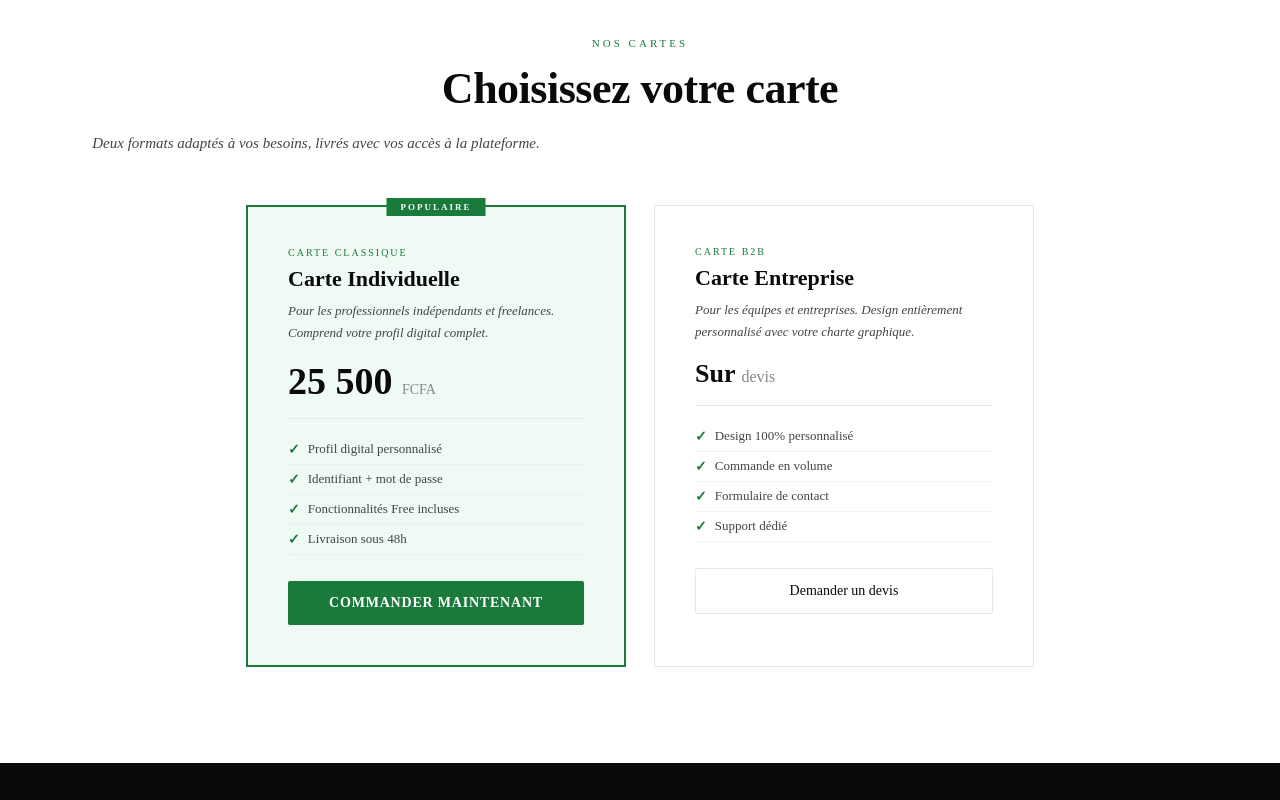
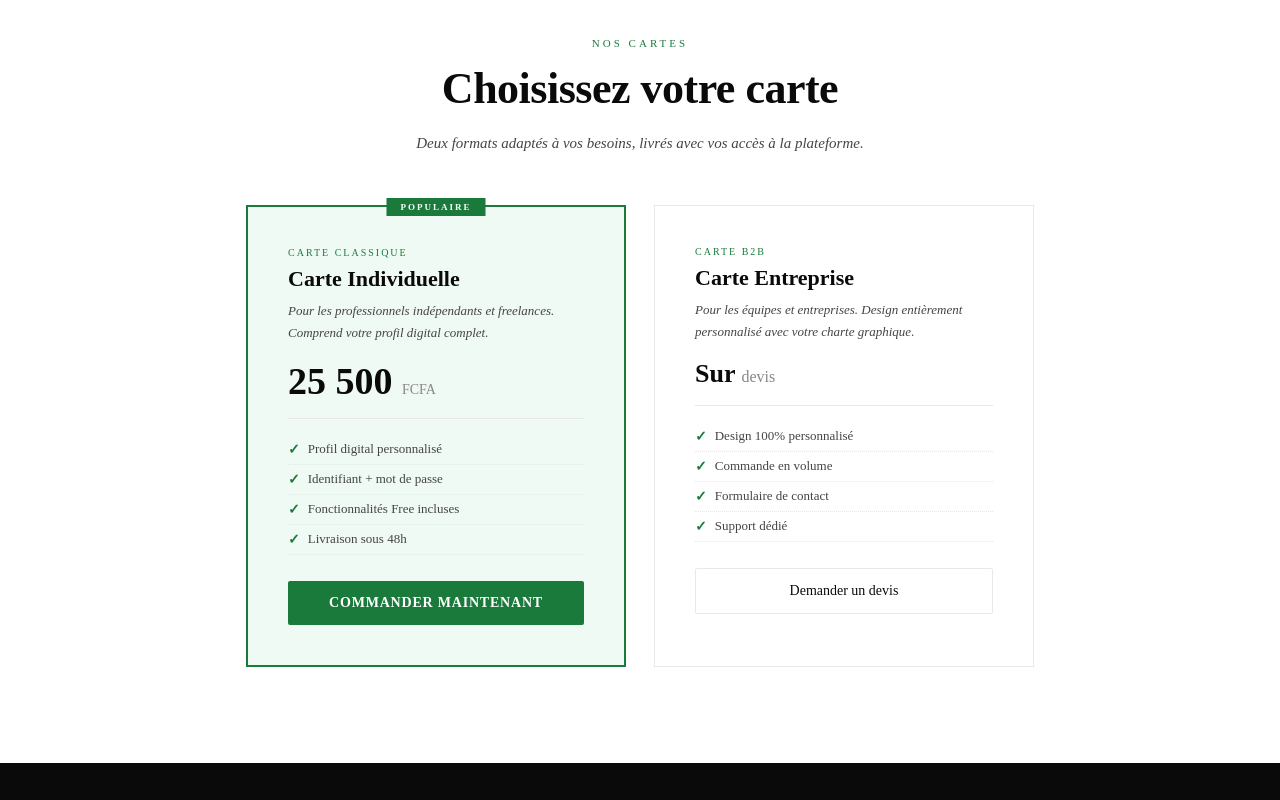
Before and after one commit to leadwase/LeadWasev2, a website: page public/index.html in a window 1280 px wide. Shown: the part 780-1580 px from the top of the page. Drawn offline with Linux system fonts and the light colour scheme; no server answers.

Commit message:
Update style.css

```diff
--- a/public/css/style.css
+++ b/public/css/style.css
@@ -38,7 +38,7 @@ a{text-decoration:none;color:inherit}
 .sec-eyebrow::before{content:'';display:block;width:24px;height:1px;background:var(--green)}
 .sec-h2{font-size:clamp(28px,3.5vw,44px);font-weight:bold;letter-spacing:-.5px;color:var(--black);margin-bottom:16px;line-height:1.1}
 .sec-black .sec-h2{color:var(--white)}
-.sec-sub{font-size:15px;color:var(--gray2);line-height:1.8;max-width:520px;margin-bottom:48px;font-style:italic}
+.sec-sub{font-size:15px;color:var(--gray2);line-height:1.8;/*max-width:520px;*/margin-bottom:48px;font-style:italic}
 .sec-black .sec-sub{color:var(--gray3)}
 
 /* Formulaires */
```
